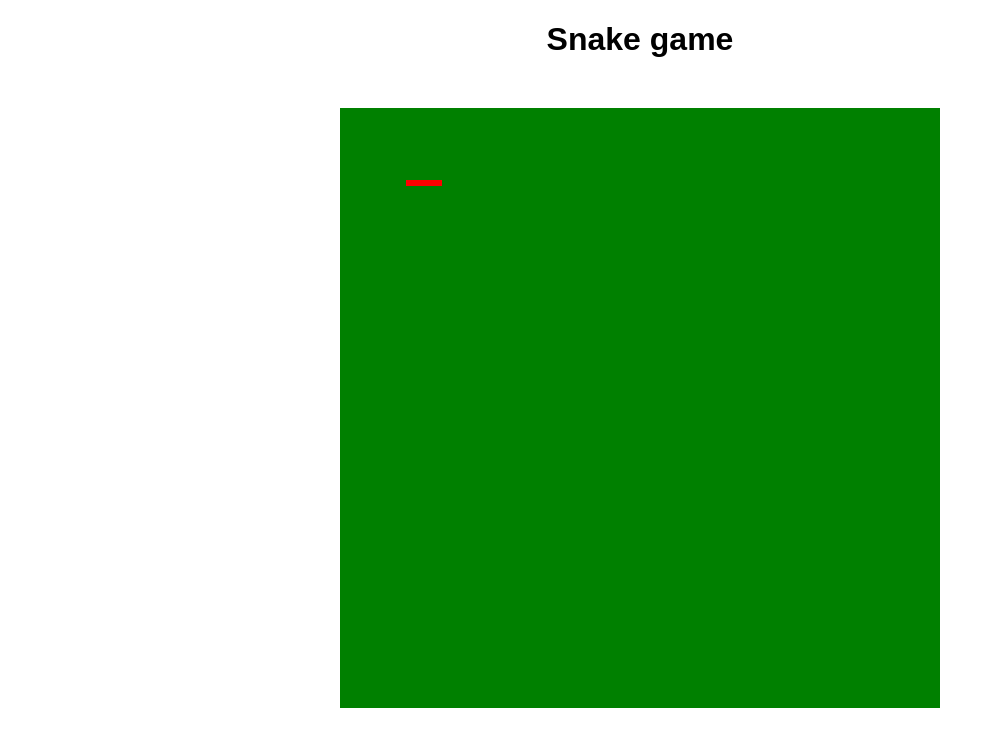
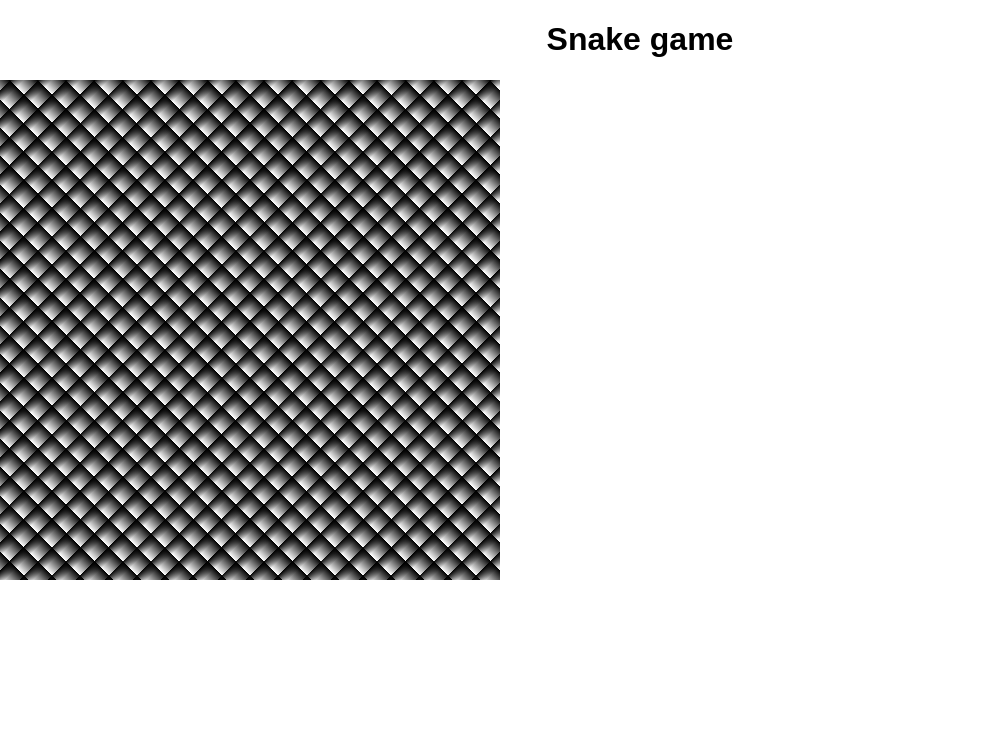
Before and after one commit to pure-js/snake-game, a React (Create React App) app: page / in a window 1280 px wide. Shown: the top 746 px of the page, without its empty margins (0-1003 px from the left). Built offline with nearby package versions, Linux system fonts and the light colour scheme.

Commit message:
rewrite code using canvas

```diff
--- a/src/App.js
+++ b/src/App.js
@@ -4,18 +4,17 @@ import './App.css';
 
 class App extends Component {
   render() {
-    const snake = [
-      {x: 11, y: 12},
-      {x: 12, y: 12},
-      {x: 13, y: 12},
-      {x: 14, y: 12},
-      {x: 15, y: 12},
-      {x: 16, y: 12},
-    ];
+    const snake = {
+      position: {
+        x: 150, y: 120,
+      },
+      thickness: 10,
+      length: 60,
+     };
     return (
       <React.Fragment>
         <h1 className='heading'>Snake game</h1>
-        <Snake size={100} snake={snake} target=''/>
+        <Snake size={500} snake={snake} target=''/>
       </React.Fragment>
     );
   }
--- a/src/Snake/Snake.css
+++ b/src/Snake/Snake.css
@@ -1,6 +1,59 @@
 .FieldContainer {
-  margin: 50px auto;
-  max-width: fit-content;
+  background-image:
+    repeating-linear-gradient(-45deg,
+      transparent,
+      transparent 10px,
+      black 20px,
+      black 10px),
+    repeating-linear-gradient(45deg,
+      transparent,
+      black 20px,
+      black 20px,
+      transparent 20px);
+
+  /* animation: AnimationName .9s ease infinite; */
+}
+
+@keyframes AnimationName {
+  25% {
+    background-image:
+      repeating-linear-gradient(-45deg,
+        transparent,
+        transparent 9px,
+        black 19px,
+        black 9px),
+      repeating-linear-gradient(45deg,
+        transparent,
+        black 19px,
+        black 19px,
+        transparent 19px);
+  }
+  50% {
+    background-image:
+      repeating-linear-gradient(-45deg,
+        transparent,
+        transparent 10px,
+        black 18px,
+        black 10px),
+      repeating-linear-gradient(45deg,
+        transparent,
+        black 18px,
+        black 18px,
+        transparent 20px);
+  }
+  75% {
+    background-image:
+      repeating-linear-gradient(-45deg,
+        transparent,
+        transparent 10px,
+        black 19px,
+        black 10px),
+      repeating-linear-gradient(45deg,
+        transparent,
+        black 19px,
+        black 19px,
+        transparent 19px);
+  }
 }
 
 .noOutline {
--- a/src/Snake/Snake.js
+++ b/src/Snake/Snake.js
@@ -1,41 +1,52 @@
 import React, { Component } from 'react';
-import Row from '../Row/Row';
 import moveSnake from './moveSnake';
 import './Snake.css';
 
 class Snake extends Component {
   constructor(props) {
     super(props);
-    const { size, snake } = this.props;
-    this.snake = snake.slice();
-    this.state = {
-      snake: this.snake,
-    }
-    this.arr = Array(size).fill({});
+    this.canvas = React.createRef();
   }
 
-  handleKeyDown(key, currentSnake) {
-    console.log(key, currentSnake);
-    const newSnake = moveSnake(currentSnake, key);
-    this.setState({
-      snake: newSnake,
-    })
+  draw = () => {
+    const canvas = this.canvas.current;
+    const ctx = canvas.getContext('2d');
+    const { position, length, thickness } = this.props.snake;
+    const { size } = this.props;
+
+    ctx.globalCompositeOperation = 'destination-over';
+    ctx.clearRect(0, 0, size, size); // clear canvas
+
+    ctx.save();
+    ctx.translate(10, 0);
+
+    ctx.fillStyle = 'rgb(200, 0, 0)';
+    ctx.fillRect(
+      position.x,
+      position.y,
+      length,
+      thickness,
+    );
+    window.requestAnimationFrame(this.draw);
+  }
+
+  componentDidMount() {
+    window.requestAnimationFrame(this.draw);
+  }
+
+  handleKeyDown = (key, currentSnake) => {
+    // const newSnake = moveSnake(currentSnake, key);
   }
 
   render() {
-    this.field = this.arr.map((piece, index) => {
-      const snakeInRow = this.snake.filter(item => item.y === index);
-      return <Row key={index} size={this.props.size} snake={snakeInRow}/>;
-    });
+    const { size } = this.props;
     return (
       <div
         className='noOutline'
         onKeyDown={(event) => this.handleKeyDown(event.key, this.snake)}
         tabIndex='0'
       >
-        <section className='FieldContainer'>
-          { this.field }
-        </section>
+        <canvas ref={this.canvas} width={size} height={size} className='FieldContainer'></canvas>
       </div>
     );
   }
```
Also changed, not shown: 1 other file (tests, documents, lock files or other folders).
